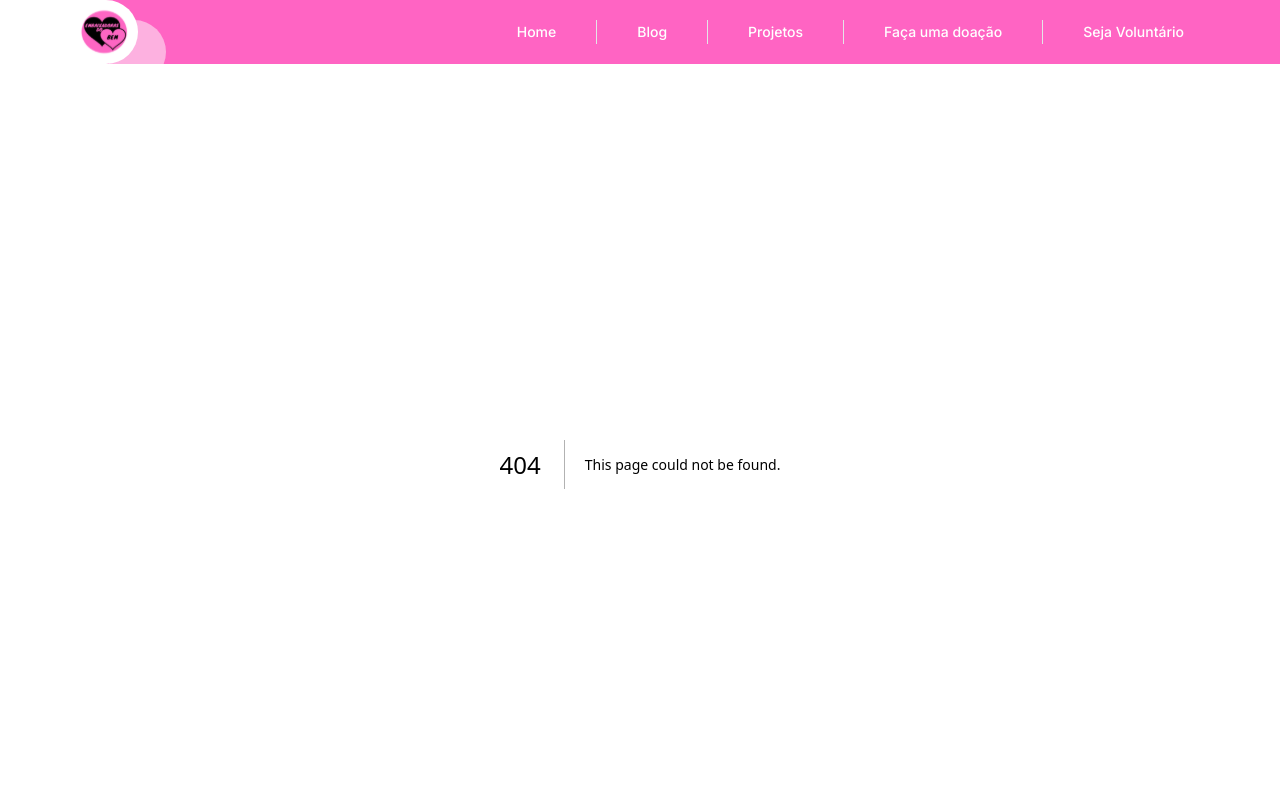
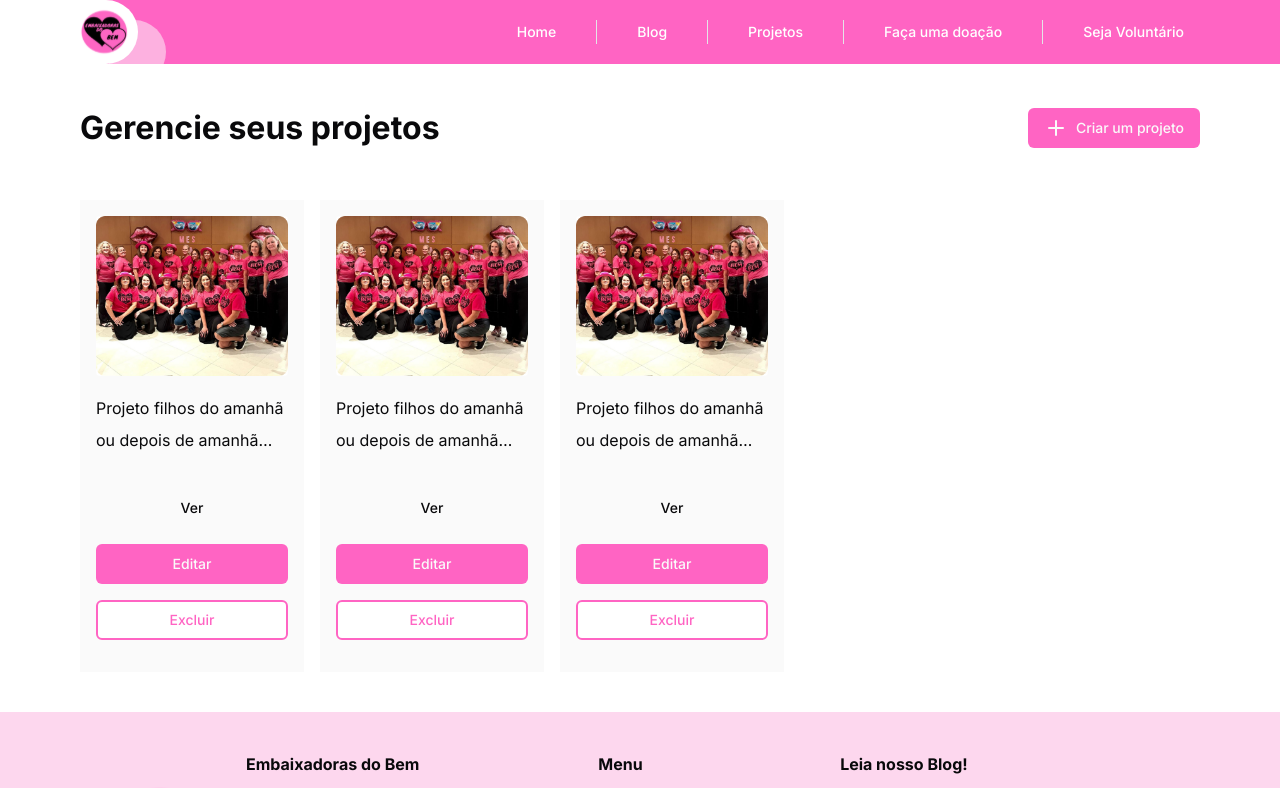
Before and after one commit to itallovidal/embaixadoras-do-bem-site, a Next.js app: page /admin in a window 1280 px wide. Before the commit this address had no page. Shown: the top 788 px of the page. Built offline with nearby package versions, Linux system fonts and the light colour scheme.

Commit message:
admin page with some placeholder projects

```diff
--- a/src/components/button/index.tsx
+++ b/src/components/button/index.tsx
@@ -22,7 +22,7 @@ export function Button({ href, Icon, variant, children, ...props }: NavButton) {
   }
 
   return (
-    <ShadButton variant={variant} {...props}>
+    <ShadButton className={'gap-2'} variant={variant} {...props}>
       <>
         {Icon && <Icon />}
         {children && children}
--- /dev/null
+++ b/src/components/pages/admin/components/admin-project-card/admin-project-card.tsx
@@ -0,0 +1,37 @@
+import imagePlaceholder from '../../../../../assets/about-pic-1.jpg'
+import Image from 'next/image'
+import { Paragraph } from '@/components/text'
+import { Button } from '@/components/button'
+
+export function AdminProjectCard() {
+  return (
+    <div
+      className={
+        'flex flex-col items-center justify-center max-w-[224px] gap-4 bg-gray-100 p-4'
+      }
+    >
+      <picture className={'max-w-[224px] rounded overflow-hidden'}>
+        <Image
+          src={imagePlaceholder}
+          alt={'foto do projeto.'}
+          className={'w-full block object-cover'}
+        />
+      </picture>
+      <Paragraph style={'line-clamp-2'}>
+        Projeto filhos do amanhã ou depois de amanhã quando der nao sei
+      </Paragraph>
+
+      <div className={'my-4 space-y-4'}>
+        <Button className={'w-full'} variant={'ghost'}>
+          Ver
+        </Button>
+        <Button className={'w-full'} variant={'default'}>
+          Editar
+        </Button>
+        <Button className={'w-full'} variant={'outline'}>
+          Excluir
+        </Button>
+      </div>
+    </div>
+  )
+}
--- /dev/null
+++ b/src/components/pages/admin/project-manager/project-manager.tsx
@@ -0,0 +1,21 @@
+import React from 'react'
+import { AdminProjectCard } from '@/components/pages/admin/components/admin-project-card/admin-project-card'
+import { Heading } from '@/components/text'
+import { Button } from '@/components/button'
+import { Plus } from 'lucide-react'
+
+export function ProjectManager() {
+  return (
+    <article className={'flex flex-col gap-12 my-10'}>
+      <div className={'flex justify-between items-center'}>
+        <Heading>Gerencie seus projetos</Heading>
+        <Button Icon={Plus}>Criar um projeto</Button>
+      </div>
+      <section className={'flex flex-col lg:flex-row justify-start gap-4'}>
+        <AdminProjectCard />
+        <AdminProjectCard />
+        <AdminProjectCard />
+      </section>
+    </article>
+  )
+}
--- /dev/null
+++ b/src/pages/admin/index.tsx
@@ -0,0 +1,12 @@
+import React from 'react'
+import { ProjectManager } from '@/components/pages/admin/project-manager/project-manager'
+
+function Index() {
+  return (
+    <div className={'max-w-safeMobile xl:max-w-safeDesktop m-auto'}>
+      <ProjectManager />
+    </div>
+  )
+}
+
+export default Index
```
